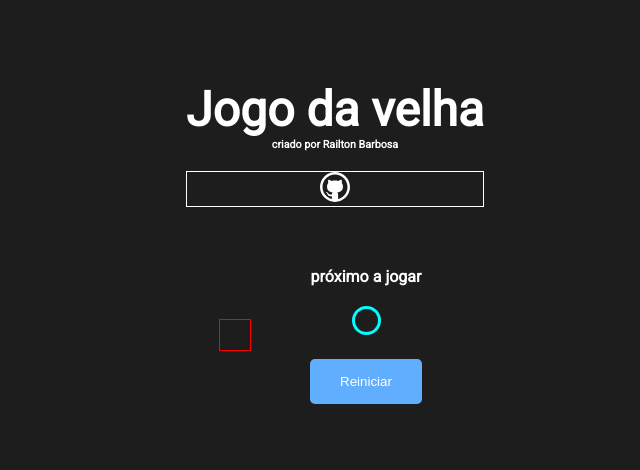
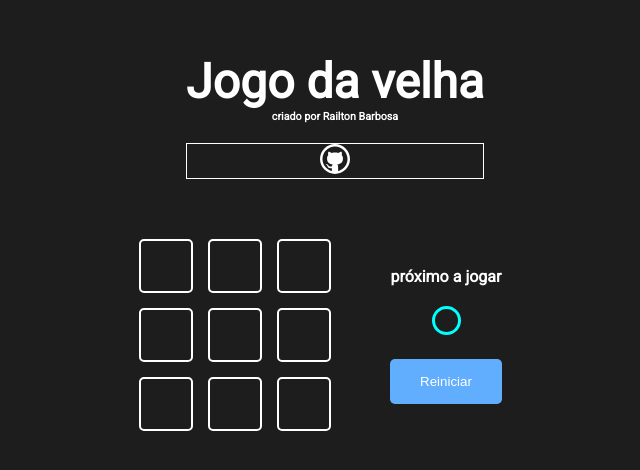
Before and after one commit to railtonbarbosa/react-jogo-da-velha, a Next.js app: page / in a window 1280 px wide. Shown: the part 178-648 px from the top of the page, without its empty margins (305-945 px from the left). Built offline with nearby package versions, Linux system fonts and the light colour scheme.

Commit message:
resolvendo bug do joogo!

```diff
--- a/src/components/game/Game.jsx
+++ b/src/components/game/Game.jsx
@@ -1,9 +1,8 @@
-import styles from "./Game.module.css"
-import { useState, useEffect } from "react"
+import { useState, useEffect } from 'react'
+import styles from './Game.module.css'
 
-
-import GameOption from "../gameOption/GameOption"
-import GameInfo from "../gameinfo/Gameinfo"
+import GameOption from '../gameOption/GameOption'
+import GameInfo from '../gameInfo/GameInfo'
 
 const winnerTable = [
   [0, 1, 2],
@@ -13,55 +12,55 @@ const winnerTable = [
   [1, 4, 7],
   [2, 5, 8],
   [0, 4, 8],
- [2, 4, 6],
+  [2, 4, 6]
 ]
 
 function Game () {
-  const [gameState, steGameState] = useState (Array(9).fill(0)) //um array de nove posições começando em zero!
+  const [gameState, setGameState] = useState(Array(9).fill(0))
   const [currentPlayer, setCurrentPlayer] = useState(-1)
-  const [winner, setwinner] = useState(0)
+  const [winner, setWinner] = useState(0)
   const [winnerLine, setWinnerLine] = useState([])
 
   const handleClick = (pos) => {
-     if (gameState [pos] ===0 && winner === 0) {
+    if (gameState[pos] === 0 && winner === 0) {
       let newGameState = [...gameState]
-      newGameState [pos] = currentPlayer
-      steGameState(newGameState)
+      newGameState[pos] = currentPlayer
+      setGameState(newGameState)
     }
   }
 
-     const verfyGame = () => {
-       winnerTable.forEach((line)=>{
-         const values = line.map ((pos) => gameState[pos])
-         const sum = values.reduce ((sum,value)=> sum + value)
+  const verifyGame = () => {
+    winnerTable.forEach((line) => {
+      const values = line.map((pos) => gameState[pos])
+      const sum = values.reduce((sum, value) => sum + value)
       if (sum === 3 || sum === -3) {
-          setwinner (sum / 3)
+        setWinner(sum / 3)
         setWinnerLine(line)
       }
     })
   }
 
   const handleReset = () => {
-        steGameState (Array(9).fill(0))
-        setwinner (0)
+    setGameState(Array(9).fill(0))
+    setWinner(0)
     setWinnerLine([])
   }
 
   const verifyWinnerLine = (pos) =>
     winnerLine.find((value) => value === pos) !== undefined
 
-     useEffect (() => {
+  useEffect(() => {
     setCurrentPlayer(currentPlayer * -1)
-      verfyGame ()
+    verifyGame()
   }, [gameState])
 
-  return(
+  return (
     <div className={styles.gameContent}>
       <div className={styles.game}>
         {
-             gameState.map((value,pos)=> //usando o map iremos passar por cada uma das posições do array podendo modificalas
+          gameState.map((value, pos) =>
             <GameOption
-                 key={`game-option-pos-${pos}`} //obs:todo elemento dentro   de uma map do react ele sempre precisara ter um id unico !   aqui seria o "key"
+              key={`game-option-pos-${pos}`}
               status={value}
               onClick={() => handleClick(pos)}
               isWinner={verifyWinnerLine(pos)}
--- a/src/components/game/Game.module.css
+++ b/src/components/game/Game.module.css
@@ -2,8 +2,6 @@
   display: grid;
   grid-template-columns: repeat(3, 1fr);
   gap: 15px;
-  border: 1px solid red;
-
 
 }
 
--- a/src/components/gameOption/GameOption.jsx
+++ b/src/components/gameOption/GameOption.jsx
@@ -1,27 +1,26 @@
-import classNames from "classnames"
+import classNames from 'classnames'
 
-import styles from "./GameOption.module.css"
-import Icon from "../icon/Icon"
+import styles from './GameOption.module.css'
+import Icon from '../icon/Icon'
 
-const GameIcon = ({iconName}) => <Icon iconName={iconName} size="25px"  />
+const GameIcon = ({ iconName }) => <Icon iconName={iconName} size="25px" />
 
-function GameOption ({status, onClick, isWinner}) {
+function GameOption ({ status, onClick, isWinner }) {
   return (
     <div
       className={
-      classNames(styles.GameOption, {
+        classNames(styles.gameOption, {
           [styles.winner]: isWinner
         })
       }
       onClick={onClick}
     >
       {
-        status=== 1 && <GameIcon iconName="circle" size="25px" />
+        status === 1 && <GameIcon iconName="circle" />
       }
       {
-        status=== -1 && <GameIcon iconName="x" size="25px" />
+        status === -1 && <GameIcon iconName="x" />
       }
-
     </div>
   )
 }
--- a/src/components/gameinfo/Gameinfo.jsx
+++ b/src/components/gameinfo/Gameinfo.jsx
@@ -39,7 +39,7 @@ function GameInfo ({currentPlayer, winner, onReset}) {
         }
         <Buttton
          onClick={onReset}
-         disabled={! sholdEnableButton()}
+         disabled={!sholdEnableButton()}
         >
           Reiniciar
         </Buttton>
--- a/src/components/gameinfo/Gameinfo.module.css
+++ b/src/components/gameinfo/Gameinfo.module.css
@@ -5,4 +5,5 @@
   gap: 20px;
   min-width: 170px;
 
+
 }
```
Lines whose indentation alone changed are shown as unchanged.
